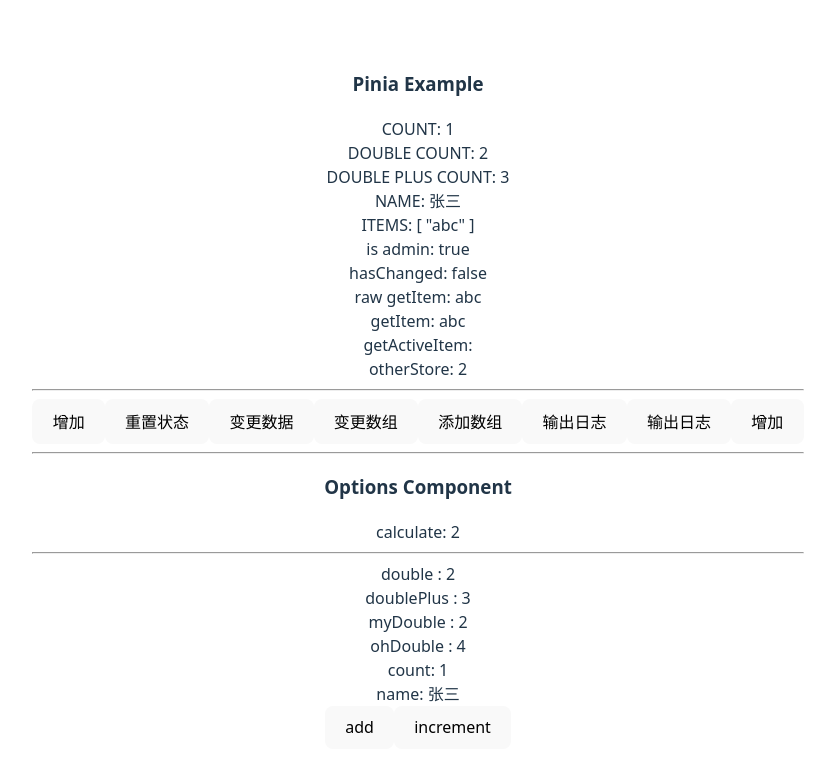
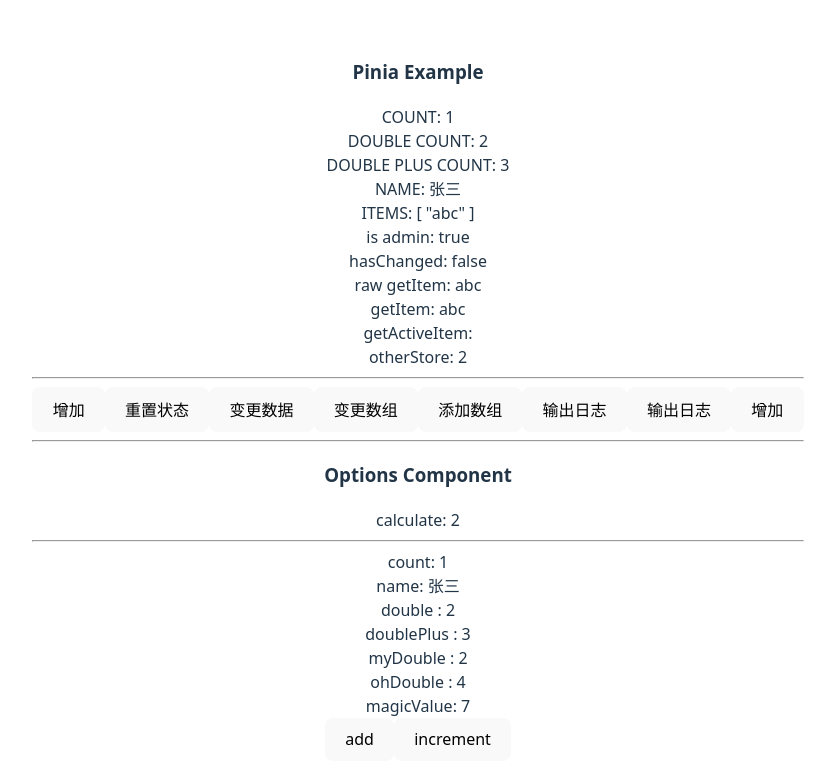
Before and after one commit to hooj0/vue-examples, a Vue app in the folder 07.scale/app/: page / in a window 1280 px wide. Shown: the top 784 px of the page, without its empty margins (222-1057 px from the left). Built offline with nearby package versions, Linux system fonts and the light colour scheme.

Commit message:
feat(PiniaComponent): 添加 magicValue 方法并调整模板
- 在 mapState 中添加 magicValue 方法，访问 store 和组件属性
-调整模板，展示 counterStore.count 和 counterStore.name
- 新增模板显示 magicValue

```diff
--- a/07.scale/app/src/components/PiniaComponent.vue
+++ b/07.scale/app/src/components/PiniaComponent.vue
@@ -12,7 +12,12 @@
             // 注册double 到 myDouble
             myDouble: "double",
             // 自定义方法
-            ohDouble: (store) => store.double * 2
+            ohDouble: (store) => store.double * 2,
+            // 它可以访问 `this`，但它没有标注类型...
+            magicValue(store) {
+                // 访问上面的 mapState 注册属性
+                return store.double + this.double + this.doublePlus
+            },
         })
     },
     methods: {
@@ -27,12 +32,13 @@
 </script>
 
 <template>
+    <div>count: {{counterStore.count}}</div>
+    <div>name: {{counterStore.name}}</div>
     <div>double : {{ double }}</div>
     <div>doublePlus : {{ doublePlus }}</div>
     <div>myDouble : {{ myDouble }}</div>
     <div>ohDouble : {{ ohDouble }}</div>
-    <div>count: {{counterStore.count}}</div>
-    <div>name: {{counterStore.name}}</div>
+    <div>magicValue: {{magicValue}}</div>
     <button @click="add">add</button>
     <button @click="increment">increment</button>
 </template>
```
